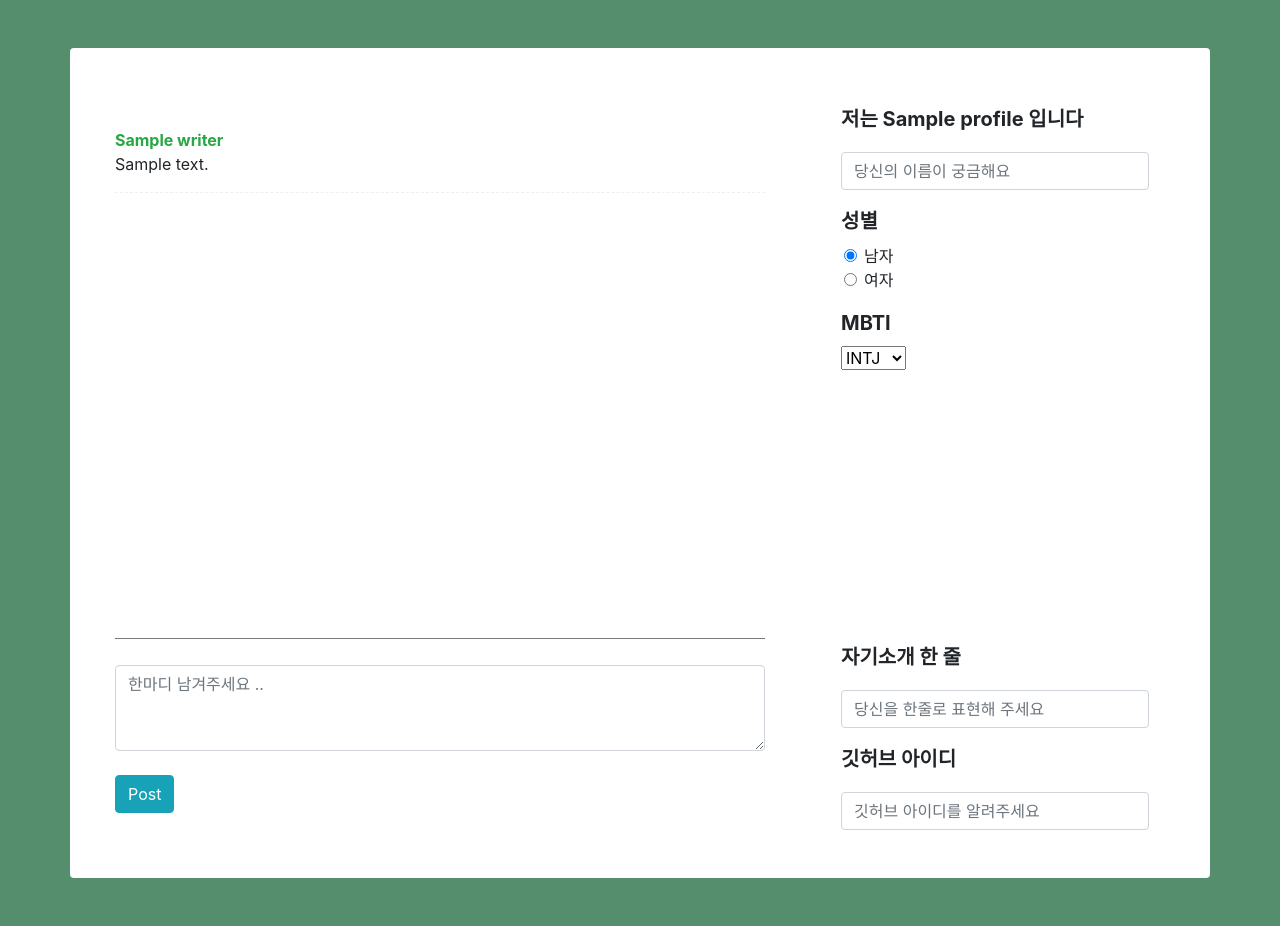
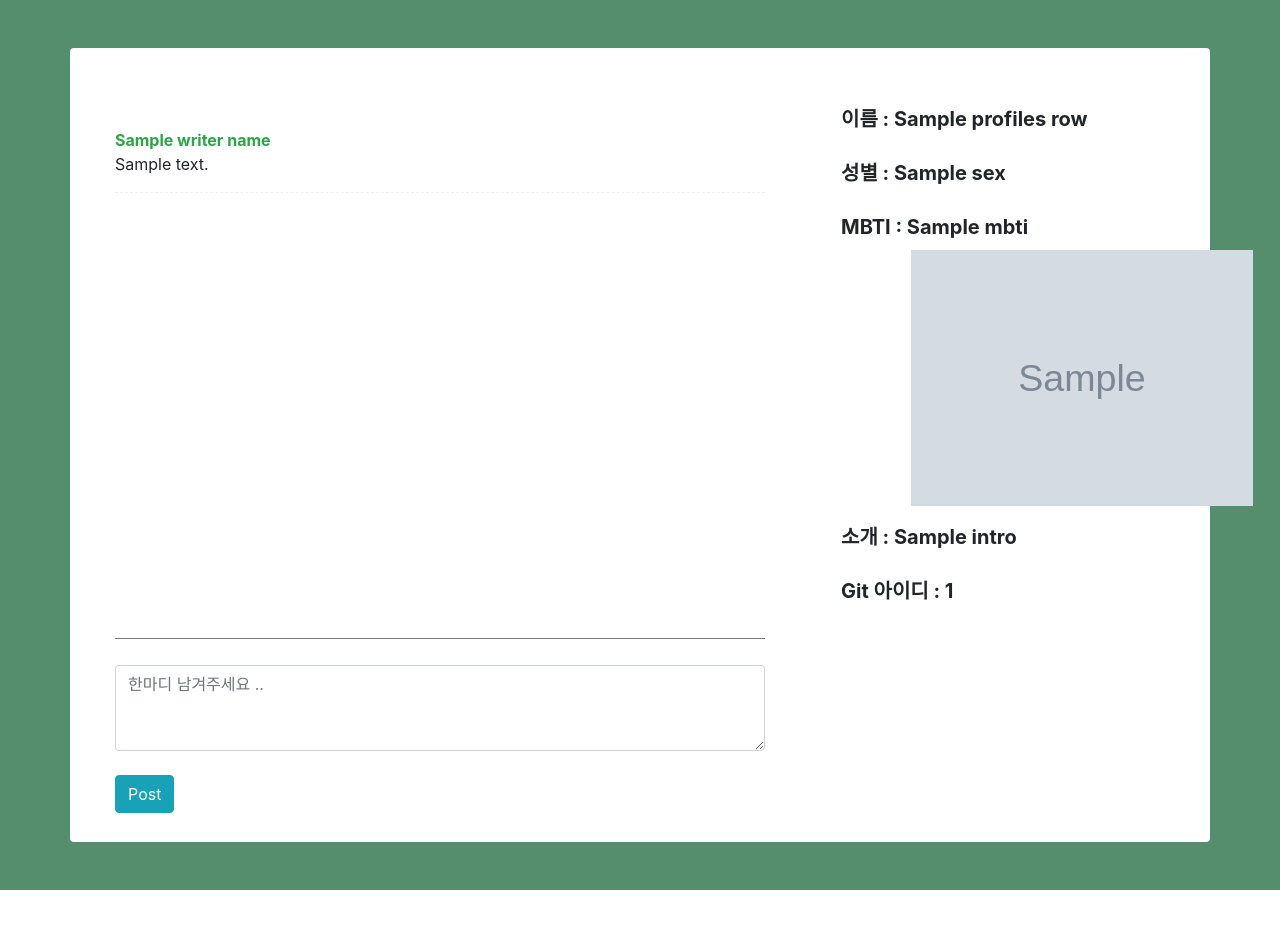
Before and after one commit to SWJungle4thWeek00/jgself, a Flask app: template templates/detail.html in a window 1280 px wide. After the commit the page ends 890 px from the top, so only its background shows below. Run offline with Flask 2, Linux system fonts and the light colour scheme; the template is opened without the code that fills it: most values are stand-ins (such as "Sample title", 1, 10 or a date in 2020); grey boxes marked "Sample" are stand-in pictures; some libraries are stand-ins or nearby versions.

Commit message:
[Feat] Load my information

```diff
--- a/app.py
+++ b/app.py
@@ -36,6 +36,9 @@ def post_article():
         }
 
         # 3. mongoDB에 데이터를 넣기
+        if len(list(db.profiles.find({'userId' : id_receive} ) ) ) != 0:
+            db.profiles.delete_one({'userId':id_receive})
+
         db.profiles.insert_one(content)
 
         return jsonify({'result': 'success'})
@@ -114,17 +117,38 @@ def getUpload():
 
     # userName = db.checkEmails.find_one({'email' : session['userId']},{'name' : True})
     temp_list = list(db.checkEmails.find({'email':session['userId']}))
-    return render_template('upload.html', user_name = temp_list[0]['name'], user_id = session['userId'])
+    user_row_in_checkEmails = temp_list[0]
+    user_row_in_profiles = list(db.profiles.find({'userId': user_row_in_checkEmails['email']}))
+
+    if len(user_row_in_profiles) != 0:
+        print('here');
+        return render_template(
+            'upload.html',
+            user_name = user_row_in_profiles[0]['name'],
+            user_id = session['userId'],
+            jinja_sex = user_row_in_profiles[0]['sex'],
+            jinja_mbti = user_row_in_profiles[0]['mbti'],
+            jinja_intro = user_row_in_profiles[0]['intro'],
+            jinja_git_id = user_row_in_profiles[0]['git_id']
+        );
+    else:
+        print(user_row_in_profiles);
+        return render_template(
+            'upload.html',
+            user_name = user_row_in_checkEmails['name'],
+            user_id = session['userId'],
+            jinja_sex = '남자',
+            jinja_mbti = 'INTJ',
+            jinja_intro = '',
+            jinja_git_id = ''
+        );
+
+
 
 
 
 @app.route('/comment', methods=['POST'])
 def postComment():
-    # 1. 클라이언트로부터 데이터를 받기
-    print(request.form['receiver_client'])
-    print(request.form['writer_client'])
-    print(request.form['comment_client'])
-
     receiver = request.form['receiver_client']
     writer = request.form['writer_client']
     comment = request.form['comment_client']  # 클라이언트로부터 pw를 받는 부분
@@ -157,15 +181,19 @@ def signUp_user():
 def profileDetail():
     if 'userId' in session:
         userId = session['userId']
+
         profileId = request.args.get("profileId")
-
         profiles = list(db.profiles.find({'name' : profileId}))
         emails = profiles[0]['userId']
-        writer = profiles[0]['name']
         comments = list(db.comments.find({'profileId' : emails}))
         count = len(comments)
 
-        return render_template('detail.html', userId=userId, profiles = profiles[0], comments = comments, count=count, writer = writer)
+        img = url_for('static', filename = profiles[0]['mbti']+'.png')
+
+        return render_template('detail.html', userId=userId, profiles = profiles[0], comments = comments,
+                                            count=count, receiver = emails, receiver_name = profiles[0]['name'], profiles_row = profiles, imgUrl = img,
+                                            writer_name = list(db.profiles.find({'userId' : userId}))[0]['name']
+        )
 
     else:
         return redirect("/login")
--- a/templates/detail.html
+++ b/templates/detail.html
@@ -194,8 +194,8 @@
         });
 
         function postComment() {
-            receiver = '{{ userId }}'
-            writer = '{{ writer }}'
+            receiver = '{{ receiver }}'
+            writer = '{{ userId }}'
             comment = $('#textarea').val()
 
             $.ajax({
@@ -208,8 +208,7 @@
                 },
                 success: function (response) { // 성공하면
                     if (response["result"] == "success") {
-                        alert("포스팅 성공!");
-                        // 3. 성공 시 페이지 새로고침하기
+
                         window.location.reload();
                     } else {
                         alert("서버 오류!")
@@ -243,7 +242,7 @@
                                         <span class="text-muted pull-right">
                                         </span>
                                         <a href="#" class="pull-left">
-                                            <strong class="text-success">{{comment['writer']}}</strong>
+                                            <strong class="text-success">{{writer_name}}</strong>
                                         </a>
                                         <p>
                                             {{comment['comment']}}
@@ -275,61 +274,27 @@
                 <div class="image-container">
                 </div>
                 <div class=" mt-2">
-                    <div class="col-md-12"><label class="labels">저는 {{ profiles['name'] }} 입니다</label><input type="text"
-                            id="post-name" class="form-control" placeholder="당신의 이름이 궁금해요" value=""></div>
+                    <div class="col-md-12"><label class="labels">이름 : {{ profiles_row[0]['name'] }}</label>
+                    </div>
+                </div>
+                <div class=" mt-3">
+                    <div class="col-md-12"><label class="labels">성별 : {{ profiles_row[0]['sex'] }}</label></div>
 
                 </div>
                 <div class=" mt-3">
-                    <div class="col-md-12"><label class="labels">성별</label></div>
-                    <div class="form-check radio-button-gender">
-                        <input class="form-check-input" type="radio" name="radioSex" id="flexRadioDefault1" value="남자"
-                            checked>
-                        <label class="form-check-label" for="flexRadioDefault1">남자</label>
-                    </div>
-                    <div class="form-check radio-button-gender">
-                        <input class="form-check-input" type="radio" name="radioSex" id="flexRadioDefault1" value="여자">
-                        <label class="form-check-label" for="flexRadioDefault1">여자</label>
-                    </div>
-                </div>
-                <div class=" mt-3">
-                    <div class="col-md-12"><label class="labels">MBTI</label></div>
-                    <div class="col-md-12">
-                        <select id='style-select' class='centered' name="sb_mbti">
-                            <option value="INTJ">INTJ</option>
-                            <option value="INTP">INTP</option>
-                            <option value="ENTJ">ENTJ</option>
-                            <option value="ENTP">ENTP</option>
-                            <option value="INFJ">INFJ</option>
-                            <option value="INFP">INFP</option>
-                            <option value="ENFJ">ENFJ</option>
-                            <option value="ENFP">ENFP</option>
-                            <option value="ISTJ">ISTJ</option>
-                            <option value="ISFJ">ISFJ</option>
-                            <option value="ESTJ">ESTJ</option>
-                            <option value="ESFJ">ESFJ</option>
-                            <option value="ISTP">ISTP</option>
-                            <option value="ISFP">ISFP</option>
-                            <option value="ESTP">ESTP</option>
-                            <option value="ESFP">ESFP</option>
-                        </select>
-                    </div>
+                    <div class="col-md-12"><label class="labels">MBTI : {{ profiles_row[0]['mbti'] }}</label></div>
+
                     <div class="col-md-7" style="float: none; margin:0 auto;">
-                        <img id='style-img' class='centered' crossorigin="anonymous" height=256></img>
+                        <img id='style-img' class='centered' crossorigin="anonymous" height=256 src="{{ imgUrl }}"></img>
                     </div>
                     <div id="output">
                     </div>
                 </div>
 
                 <div class=" mt-3">
-                    <div class="col-md-12"><label class="labels">자기소개 한 줄</label><input type="text" id="post-intro"
-                            class="form-control" placeholder="당신을 한줄로 표현해 주세요" value=""></div>
-                </div>
+                    <div class="col-md-12"><label class="labels">소개 : {{ profiles_row[0]['intro'] }}</label></div>
                 <div class=" mt-3">
-                    <div class="col-md-12"><label class="labels">깃허브 아이디</label><input type="text" id="post-git-id"
-                            class="form-control" placeholder="깃허브 아이디를 알려주세요" value=""></div>
-
-                </div>
-
+                    <div class="col-md-12"><label class="labels">Git 아이디 : {{ profiles_row[0]['git_id'] }}<br><br><br><br><br><br><br></label></div>
             </div>
         </div>
     </div>
```
Also changed, not shown: templates/upload.html (+8 -5 lines).
